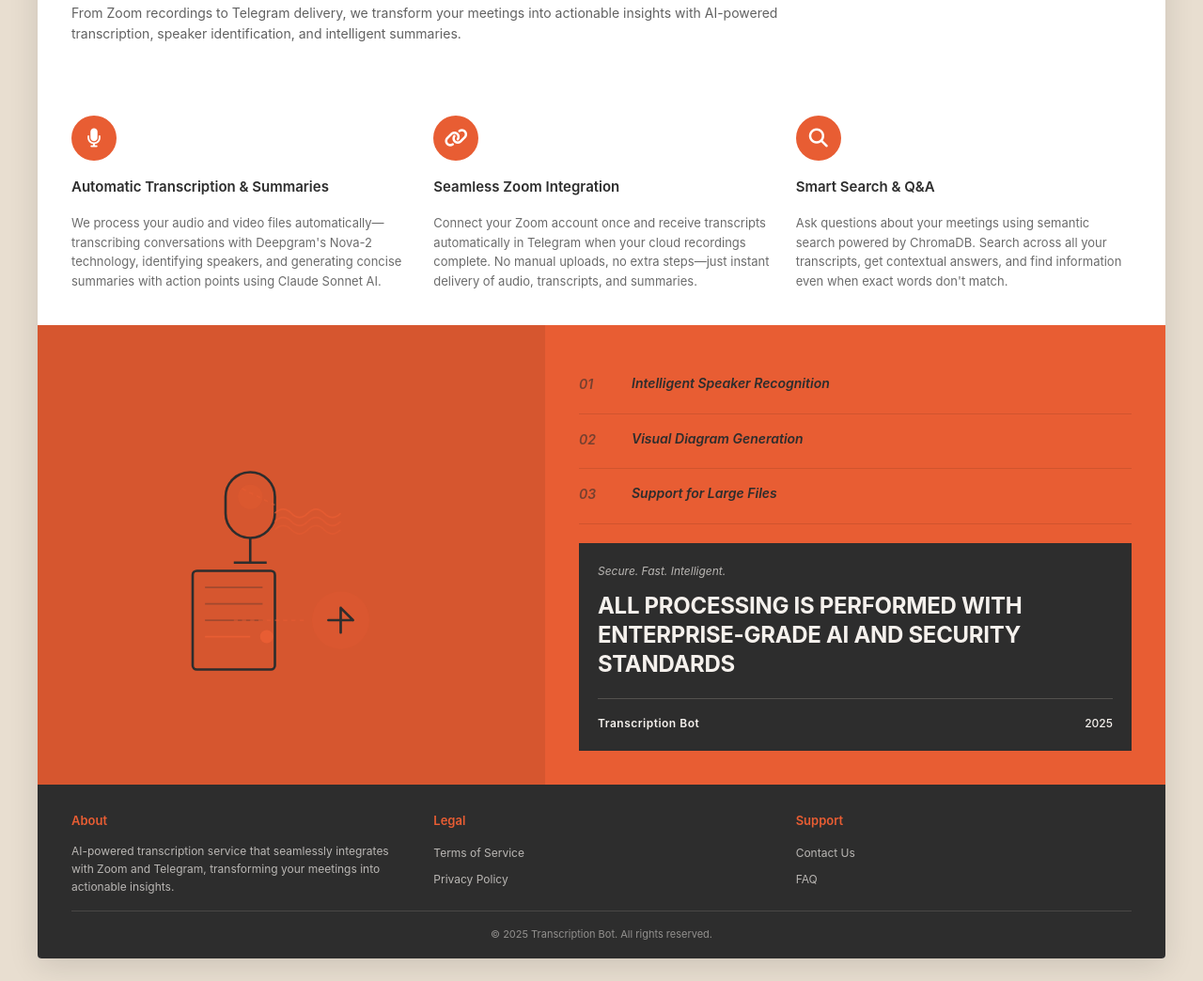
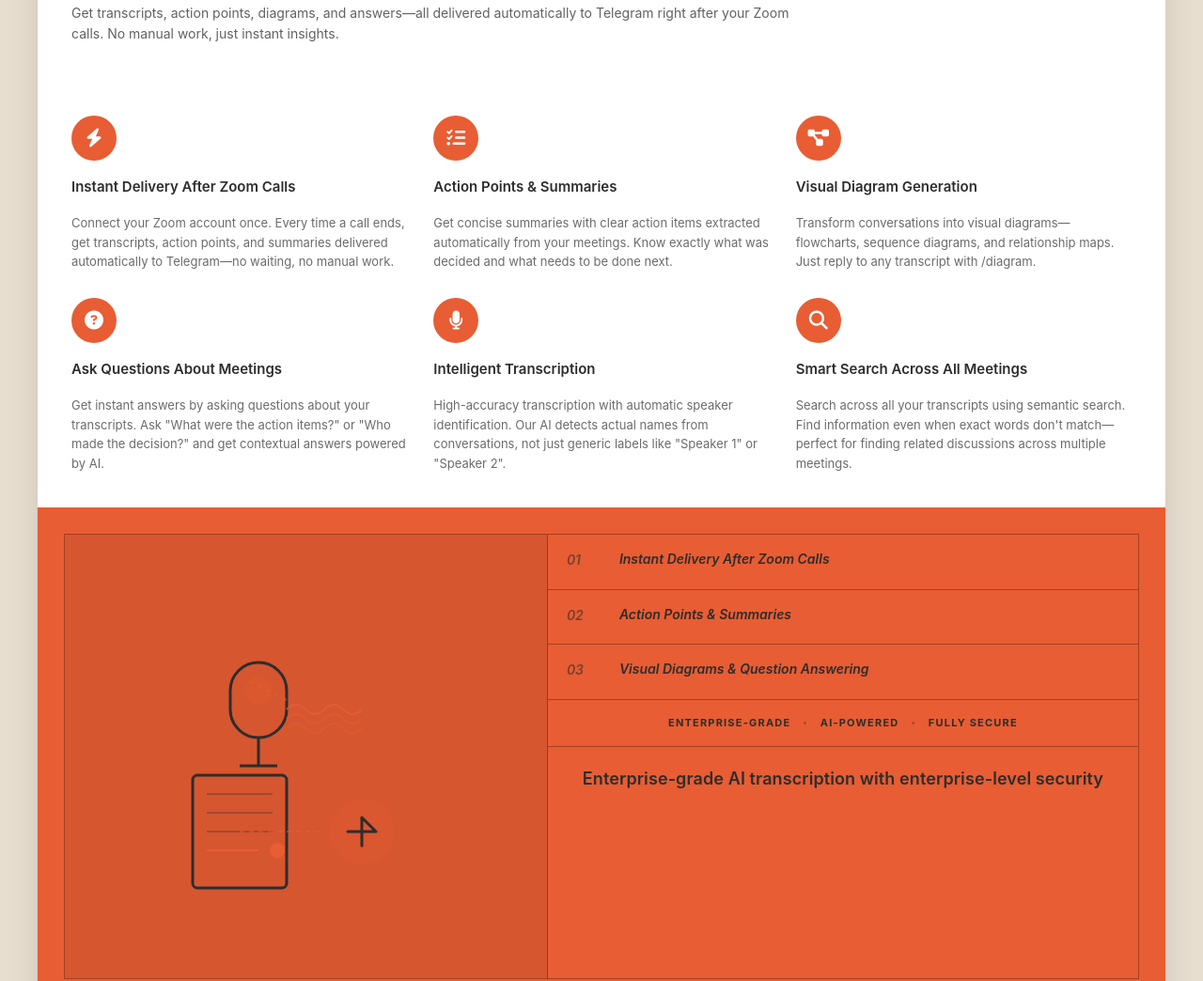
Before and after one commit to lexyurk/telegram-video-transcription, a website built with Vite: page website/index.html in a window 1280 px wide. Shown: the part 252-1296 px from the top of the page at 94% size. Built offline with nearby package versions, Linux system fonts and the light colour scheme.

Commit message:
Redesign website content section with bordered grid layout
- Replace dark workflow box with thin-bordered grid spanning both columns
- Update hero copy and features to focus on instant delivery and automation
- Rebrand from 'Transcription Bot' to 'Transcribiscie app' across all pages

```diff
--- a/website/index.html
+++ b/website/index.html
@@ -3,7 +3,7 @@
 <head>
     <meta charset="UTF-8">
     <meta name="viewport" content="width=device-width, initial-scale=1.0">
-    <title>Transcription Bot - AI-Powered Meeting Transcription</title>
+    <title>Transcribiscie app - AI-Powered Meeting Transcription</title>
     <link rel="stylesheet" href="styles.css">
     <link rel="preconnect" href="https://fonts.googleapis.com">
     <link rel="preconnect" href="https://fonts.gstatic.com" crossorigin>
@@ -15,7 +15,7 @@
     <div class="main-container">
         <!-- Navigation -->
         <nav class="navbar">
-            <div class="nav-brand">TRANSCRIPTION BOT</div>
+            <div class="nav-brand">TRANSCRIBISCIE APP</div>
             <ul class="nav-menu">
                 <li><a href="index.html" class="active">HOME</a></li>
                 <li><a href="support.html">SUPPORT</a></li>
@@ -38,8 +38,8 @@
         <div class="hero-content">
             <h1 class="hero-title">AI-POWERED MEETING TRANSCRIPTION</h1>
             <p class="hero-description">
-                From Zoom recordings to Telegram delivery, we transform your meetings into actionable
-                insights with AI-powered transcription, speaker identification, and intelligent summaries.
+                Get transcripts, action points, diagrams, and answers—all delivered automatically
+                to Telegram right after your Zoom calls. No manual work, just instant insights.
             </p>
             <a href="#" id="telegram-bot-link" class="cta-button" target="_blank" rel="noopener noreferrer" style="display: none;">
                 <i class="fab fa-telegram"></i> Get Started
@@ -50,32 +50,56 @@
     <!-- Features Grid -->
     <section class="features-grid">
         <div class="feature-card">
-            <div class="feature-icon"><i class="fas fa-microphone"></i></div>
-            <h3 class="feature-title">Automatic Transcription & Summaries</h3>
+            <div class="feature-icon"><i class="fas fa-bolt"></i></div>
+            <h3 class="feature-title">Instant Delivery After Zoom Calls</h3>
             <p class="feature-description">
-                We process your audio and video files automatically—transcribing conversations
-                with Deepgram's Nova-2 technology, identifying speakers, and generating concise
-                summaries with action points using Claude Sonnet AI.
+                Connect your Zoom account once. Every time a call ends, get transcripts, action points,
+                and summaries delivered automatically to Telegram—no waiting, no manual work.
             </p>
         </div>
 
         <div class="feature-card">
-            <div class="feature-icon"><i class="fas fa-link"></i></div>
-            <h3 class="feature-title">Seamless Zoom Integration</h3>
+            <div class="feature-icon"><i class="fas fa-tasks"></i></div>
+            <h3 class="feature-title">Action Points & Summaries</h3>
             <p class="feature-description">
-                Connect your Zoom account once and receive transcripts automatically in Telegram
-                when your cloud recordings complete. No manual uploads, no extra steps—just
-                instant delivery of audio, transcripts, and summaries.
+                Get concise summaries with clear action items extracted automatically from your meetings.
+                Know exactly what was decided and what needs to be done next.
+            </p>
+        </div>
+
+        <div class="feature-card">
+            <div class="feature-icon"><i class="fas fa-project-diagram"></i></div>
+            <h3 class="feature-title">Visual Diagram Generation</h3>
+            <p class="feature-description">
+                Transform conversations into visual diagrams—flowcharts, sequence diagrams,
+                and relationship maps. Just reply to any transcript with /diagram.
+            </p>
+        </div>
+
+        <div class="feature-card">
+            <div class="feature-icon"><i class="fas fa-question-circle"></i></div>
+            <h3 class="feature-title">Ask Questions About Meetings</h3>
+            <p class="feature-description">
+                Get instant answers by asking questions about your transcripts. Ask "What were the action items?"
+                or "Who made the decision?" and get contextual answers powered by AI.
+            </p>
+        </div>
+
+        <div class="feature-card">
+            <div class="feature-icon"><i class="fas fa-microphone"></i></div>
+            <h3 class="feature-title">Intelligent Transcription</h3>
+            <p class="feature-description">
+                High-accuracy transcription with automatic speaker identification. Our AI detects actual names
+                from conversations, not just generic labels like "Speaker 1" or "Speaker 2".
             </p>
         </div>
 
         <div class="feature-card">
             <div class="feature-icon"><i class="fas fa-search"></i></div>
-            <h3 class="feature-title">Smart Search & Q&A</h3>
+            <h3 class="feature-title">Smart Search Across All Meetings</h3>
             <p class="feature-description">
-                Ask questions about your meetings using semantic search powered by ChromaDB.
-                Search across all your transcripts, get contextual answers, and find information
-                even when exact words don't match.
+                Search across all your transcripts using semantic search. Find information even when
+                exact words don't match—perfect for finding related discussions across multiple meetings.
             </p>
         </div>
     </section>
@@ -83,7 +107,7 @@
     <!-- Main Content Section -->
     <section class="content-section">
         <div class="content-grid">
-            <!-- Left Column - Visual -->
+            <!-- Left Column - Visual (spans all rows) -->
             <div class="content-visual">
                 <div class="visual-box">
                     <svg class="diagram-illustration" viewBox="0 0 400 400" xmlns="http://www.w3.org/2000/svg">
@@ -125,43 +149,50 @@
                 </div>
             </div>
 
-            <!-- Right Column - Details -->
-            <div class="content-details">
-                <div class="detail-section">
+            <!-- Row 1 -->
+            <div class="detail-row">
                 <div class="detail-number">01</div>
                 <div class="detail-content">
-                        <h3>Intelligent Speaker Recognition</h3>
-                        <p>Advanced AI automatically identifies and labels different speakers in your meetings,
-                        detecting actual names from conversations rather than generic labels.</p>
+                    <h3>Instant Delivery After Zoom Calls</h3>
+                    <p>Connect once, get everything automatically. Every Zoom call ends with transcripts,
+                    action points, and summaries delivered to Telegram instantly.</p>
                 </div>
             </div>
 
-                <div class="detail-section">
+            <!-- Row 2 -->
+            <div class="detail-row">
                 <div class="detail-number">02</div>
                 <div class="detail-content">
-                        <h3>Visual Diagram Generation</h3>
-                        <p>Transform conversations into visual diagrams—flowcharts, sequence diagrams,
-                        and relationship maps that make complex discussions easy to understand.</p>
+                    <h3>Action Points & Summaries</h3>
+                    <p>Get clear action items extracted automatically. Know what was decided and what needs
+                    to be done next, without reading through entire transcripts.</p>
                 </div>
             </div>
 
-                <div class="detail-section">
+            <!-- Row 3 -->
+            <div class="detail-row">
                 <div class="detail-number">03</div>
                 <div class="detail-content">
-                        <h3>Support for Large Files</h3>
-                        <p>Process video and audio files up to 2GB in size with real-time progress tracking.
-                        Supports all major formats including MP4, AVI, MOV, MP3, WAV, and more.</p>
+                    <h3>Visual Diagrams & Question Answering</h3>
+                    <p>Create diagrams from conversations with /diagram. Ask questions about your meetings
+                    and get instant answers powered by AI.</p>
                 </div>
             </div>
 
-                <div class="workflow-box">
-                    <p class="workflow-tagline">Secure. Fast. Intelligent.</p>
-                    <h2 class="workflow-title">ALL PROCESSING IS PERFORMED WITH ENTERPRISE-GRADE AI AND SECURITY STANDARDS</h2>
-                    <div class="workflow-footer">
-                        <span class="company-name">Transcription Bot</span>
-                        <span class="year">2025</span>
+            <!-- Tagline Row -->
+            <div class="detail-row detail-tagline">
+                <div class="tagline-text">
+                    <span class="tagline-item">Enterprise-Grade</span>
+                    <span class="tagline-separator">•</span>
+                    <span class="tagline-item">AI-Powered</span>
+                    <span class="tagline-separator">•</span>
+                    <span class="tagline-item">Fully Secure</span>
                 </div>
             </div>
+
+            <!-- Statement Row -->
+            <div class="detail-row detail-statement">
+                <h2 class="statement-title">Enterprise-grade AI transcription with enterprise-level security</h2>
             </div>
         </div>
     </section>
@@ -190,7 +221,7 @@
             </div>
         </div>
         <div class="footer-bottom">
-            <p>&copy; 2025 Transcription Bot. All rights reserved.</p>
+            <p>&copy; 2025 Transcribiscie app. All rights reserved.</p>
         </div>
     </footer>
     </div>
--- a/website/styles.css
+++ b/website/styles.css
@@ -215,22 +215,25 @@
 /* Content Section */
 .content-section {
     background-color: var(--color-primary);
-    padding: 0;
+    padding: var(--spacing-xl);
 }
 
 .content-grid {
     display: grid;
     grid-template-columns: 45% 55%;
     gap: 0;
-    align-items: stretch;
+    background-color: var(--color-primary);
+    border: 1px solid rgba(0, 0, 0, 0.3);
 }
 
 .content-visual {
+    grid-row: 1 / 7;
     background-color: rgba(0, 0, 0, 0.08);
     padding: var(--spacing-2xl);
     display: flex;
     align-items: center;
     justify-content: center;
+    border-right: 1px solid rgba(0, 0, 0, 0.3);
 }
 
 .visual-box {
@@ -242,27 +245,16 @@
 
 .diagram-illustration {
     width: 100%;
-    max-width: 350px;
+    max-width: 400px;
     height: auto;
 }
 
-.content-details {
-    padding: var(--spacing-2xl);
-    display: flex;
-    flex-direction: column;
-    gap: 0;
-}
-
-.detail-section {
+.detail-row {
     display: grid;
     grid-template-columns: 40px 1fr;
     gap: var(--spacing-md);
-    padding: var(--spacing-md) 0;
-    border-bottom: 1px solid rgba(0, 0, 0, 0.1);
-}
-
-.detail-section:last-of-type {
-    border-bottom: 2px solid rgba(0, 0, 0, 0.15);
+    padding: var(--spacing-md) var(--spacing-lg);
+    border-bottom: 1px solid rgba(0, 0, 0, 0.3);
 }
 
 .detail-number {
@@ -290,46 +282,51 @@
     display: none;
 }
 
-.workflow-box {
-    background-color: var(--color-dark);
-    color: var(--color-light);
-    padding: var(--spacing-lg);
-    margin-top: var(--spacing-lg);
+.detail-row.detail-tagline {
+    display: flex;
+    justify-content: center;
+    align-items: center;
+    grid-template-columns: 1fr;
 }
 
-.workflow-tagline {
-    font-size: 12px;
-    font-style: italic;
-    margin-bottom: var(--spacing-sm);
-    opacity: 0.7;
+.tagline-text {
+    display: flex;
+    align-items: center;
+    gap: 12px;
+    font-size: 11px;
+    font-weight: 700;
+    letter-spacing: 1.2px;
+    text-transform: uppercase;
 }
 
-.workflow-title {
-    font-size: clamp(18px, 2.5vw, 24px);
-    font-weight: 700;
-    line-height: 1.3;
-    margin-bottom: var(--spacing-lg);
-    letter-spacing: -0.3px;
+.tagline-item {
+    color: var(--color-dark);
 }
 
-.workflow-footer {
-    display: flex;
-    justify-content: space-between;
-    align-items: center;
-    padding-top: var(--spacing-md);
-    border-top: 1px solid rgba(232, 222, 208, 0.2);
+.tagline-separator {
+    color: rgba(45, 45, 45, 0.4);
+    font-weight: 300;
 }
 
-.company-name {
-    font-size: 12px;
-    font-weight: 600;
-    letter-spacing: 0.5px;
+.detail-row.detail-statement {
+    border-bottom: none;
+    padding: var(--spacing-lg) var(--spacing-lg);
+    display: flex;
+    justify-content: center;
+    align-items: center;
+    grid-template-columns: 1fr;
 }
 
-.year {
-    font-size: 12px;
-    font-weight: 500;
+.statement-title {
+    font-size: clamp(16px, 2vw, 18px);
+    font-weight: 600;
+    line-height: 1.5;
+    letter-spacing: 0.1px;
+    text-align: center;
+    color: var(--color-dark);
+    max-width: 600px;
 }
+
 
 /* Footer */
 .footer {
@@ -532,17 +529,17 @@
         gap: var(--spacing-sm);
     }
 
-    .detail-section {
+    .content-visual {
+        grid-row: auto;
+        border-right: none;
+        border-bottom: 1px solid rgba(0, 0, 0, 0.3);
+    }
+
+    .detail-row {
         grid-template-columns: 1fr;
     }
 
-    .workflow-footer {
-        flex-direction: column;
-        gap: var(--spacing-xs);
-        align-items: flex-start;
-    }
-
-    .hero, .features-grid, .content-details {
+    .hero, .features-grid {
         padding: var(--spacing-lg);
     }
 
```
Also changed, not shown: website/privacy.html (+4 -4 lines), website/support.html (+5 -5 lines), website/terms.html (+7 -7 lines). Lines whose indentation alone changed are shown as unchanged.
